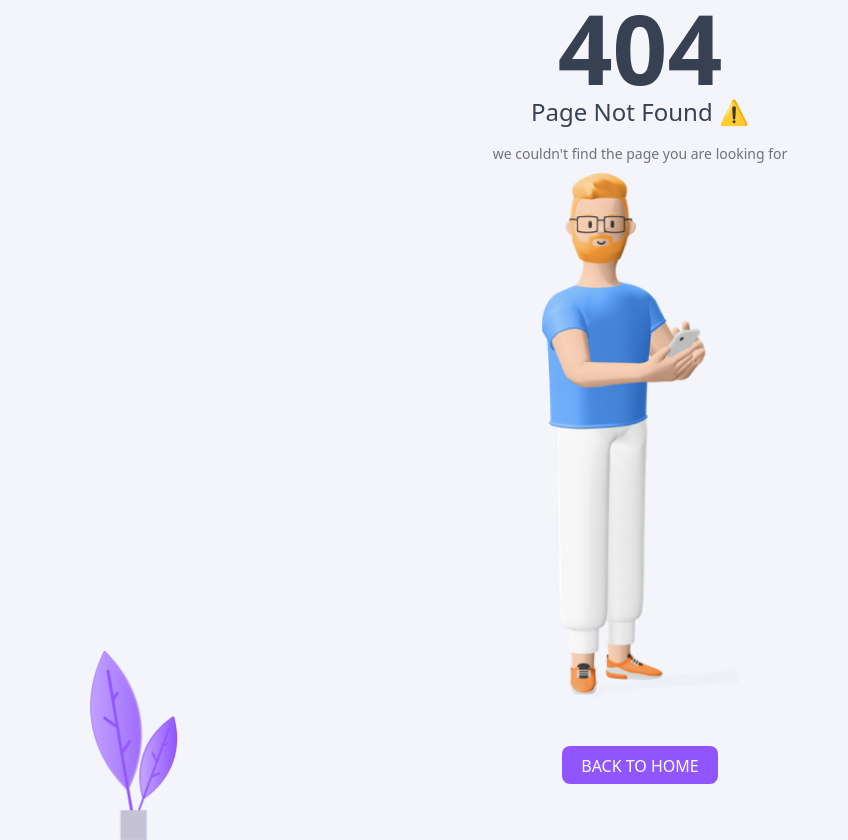
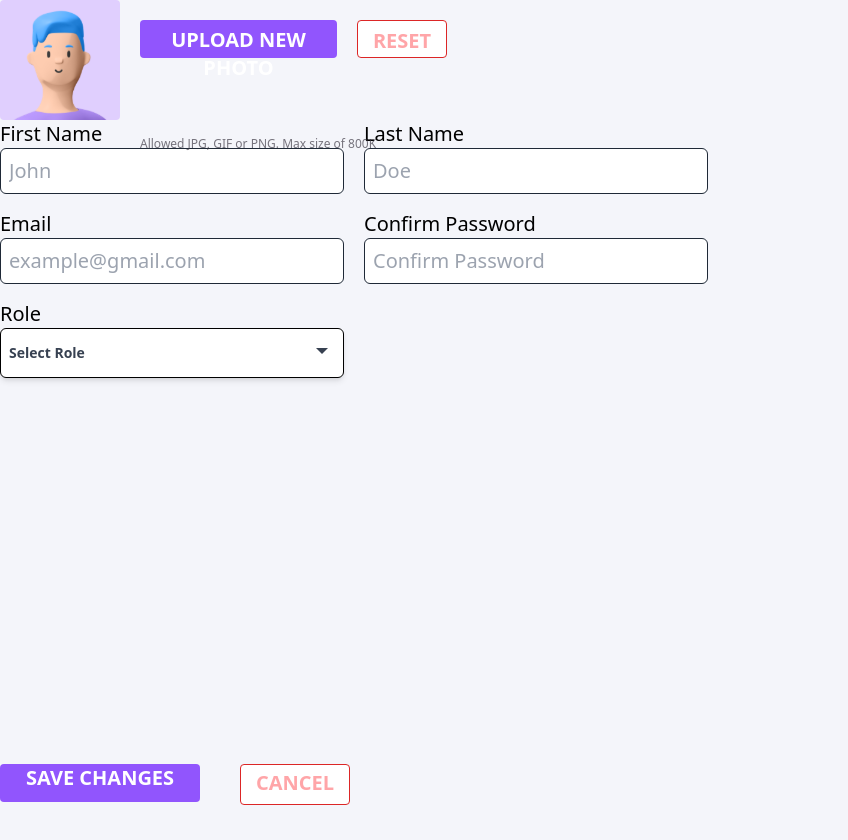
Before and after one commit to rizaldormdn/cms-react, a React (Create React App) app: page /author in a window 1280 px wide. Before the commit this address had no page. Shown: the whole page, without its empty margins (0-848 px from the left). After the commit the page ends 811 px from the top, so only its background shows below. Built offline with nearby package versions, Linux system fonts and the light colour scheme.

Commit message:
feat:create-feature

```diff
--- a/src/App.tsx
+++ b/src/App.tsx
@@ -5,6 +5,7 @@ import BadRequest from "./components/pages/BadRequest";
 import { BrowserRouter } from "react-router-dom";
 import Registration from "./components/pages/Registration";
 import SuccessPage from "./components/pages/SuccessPage";
+import Author from "./components/pages/Author";
 
 const App = () => {
 	return (
@@ -12,9 +13,11 @@ const App = () => {
 			<Routes>
 				<Route path="/" element={<Admin />} />
 				<Route path="/registration" element={<Registration />} />
+				<Route path="/author" element={<Author />} />
 				<Route path="/success" element={<SuccessPage />} />
         {/* Error Route */}
         <Route path="*" element={<BadRequest />} />
+
       </Routes>
     </BrowserRouter>
   );
--- a/src/components/atoms/Dropdown.tsx
+++ b/src/components/atoms/Dropdown.tsx
@@ -1,9 +1,67 @@
-import React from 'react'
+import React, { useState, useRef, useEffect } from 'react';
 
 const Dropdown = () => {
+  const [isOpen, setIsOpen] = useState(false);
+  const [selectedOption, setSelectedOption] = useState('Select Role');
+  const options = ['Author', 'Administrator'];
+  const ref = useRef<HTMLDivElement>(null);
+
+  const handleOutsideClick = (event: MouseEvent) => {
+    if (ref.current && !ref.current.contains(event.target as Node)) {
+      setIsOpen(false);
+    }
+  };
+
+  useEffect(() => {
+    document.addEventListener('mousedown', handleOutsideClick);
+    return () => {
+      document.removeEventListener('mousedown', handleOutsideClick);
+    };
+  }, []);
+
   return (
-    <div> <div className="select text-[14px]"> <select> <option>Author</option> <option>Administrator</option> </select> </div> </div>
-  )
-}
 
-export default Dropdown
+    <div className="relative inline-block" ref={ref}>
+      <p>Role</p>
+      <div>
+        <button
+          className="bg-white rounded-md w-[344px] h-[50px] text-sm font-semibold text-gray-700 shadow-md hover:bg-gray-100 focus:outline-none focus:ring-2 focus:ring-offset-2 focus:ring-indigo-500 text-left border border-black pl-2 "
+          onClick={() => setIsOpen(!isOpen)}
+        >
+
+          {selectedOption}
+          <svg
+            className={`absolute top-0 right-0 h-5 w-5 mt-10 mr-3 transition-transform duration-300 ${isOpen ? 'transform rotate-180' : ''
+              }`}
+            xmlns="http://www.w3.org/2000/svg"
+            viewBox="0 0 20 20"
+            fill="currentColor"
+          >
+            <path fillRule="evenodd" d="M10 14l6-6H4z" />
+          </svg>
+        </button>
+      </div>
+
+      {isOpen && (
+        <div className="origin-top-right absolute right-0 w-[344px] h-[50px] rounded-md shadow-lg bg-white ring-1 ring-black ring-opacity-5">
+          <div className="py-1">
+            {options.map((option, index) => (
+              <button
+                key={option}
+                onClick={() => {
+                  setSelectedOption(option);
+                  setIsOpen(false);
+                }}
+                className={`block w-full h-[50px] text-sm text-gray-700 hover:bg-gray-100 hover:text-gray-900 text-left ${index === 0 ? 'border-t' : ''} ${index === options.length - 1 ? 'border-b' : ''}`}
+              >
+                {option}
+              </button>
+            ))}
+          </div>
+        </div>
+      )}
+    </div>
+  );
+};
+
+export default Dropdown;
--- a/src/components/pages/Author.tsx
+++ b/src/components/pages/Author.tsx
@@ -33,11 +33,42 @@ const Author = () => {
             <div className=' text-[#3A3541AD] text-[12px] absolute ml-[140px] top-[130px]'>
                 Allowed JPG, GIF or PNG. Max size of 800K
             </div>
-            <div>
-                <InputCustom title="First Name" placeholder='Firstname' type='text' />
+            <div className='flex flex-wrap gap-5'>
+                <div className=' w-[344px] h-[90px]'>
+                    <InputCustom title="First Name" placeholder='John' type='text' />
+                </div>
+                <div className=' w-[344px] h-[90px]'>
+                    <InputCustom title="Last Name" placeholder='Doe' type='text' />
+                </div>
+            </div>
+
+            <div className='flex flex-wrap gap-5'>
+                <div className=' w-[344px] h-[90px]'>
+                    <InputCustom title="Email" placeholder='example@gmail.com' type='email' />
+                </div>
+                <div className=' w-[344px] h-[90px]'>
+                    <InputCustom title="Confirm Password" placeholder='Confirm Password' type='password' />
+                </div>
             </div>
             <div>
-                <Dropdown  />
+                <Dropdown />
+                <div className=' flex text-white rounded text-center py-1.5 font-semibold mt-[380px] gap-10  '>
+                    <div className='bg-[#9155FD] rounded w-[200px] h-[38px]'>
+                        <Button
+                            title="SAVE CHANGES" action={(e) => {
+                                alert("trigger");
+                            }}
+                        />
+                    </div>
+                    <div className='bg-white border rounded border-red-600 text-[#FF4C5180] w-[110px] h-[41px] py-1'>
+
+                        <Button
+                            title="CANCEL" action={(e) => {
+                                alert("trigger");
+                            }}
+                        />
+                    </div>
+                </div>
             </div>
         </div>
     )
--- a/src/components/templates/AdminTemplate.tsx
+++ b/src/components/templates/AdminTemplate.tsx
@@ -4,6 +4,7 @@ import Sidebar from "../organisms/Sidebar";
 import Footer from "../molecules/Footer";
 import Container from "../atoms/Container";
 import Login from "../pages/Login";
+import Author from "../pages/Author";
 
 type Props = {};
 
@@ -13,8 +14,9 @@ const AdminTemplate = (props: Props) => {
       <div className="flex flex-col justify-between w-full">
         <PrimaryNavbar />
         <Container>
-          Your content here
-          <Login />{" "}
+          {/* Your content here */}
+          {/* <Login />{" "} */}
+        <Author />
         </Container>
         <Footer
           established={false}
```
Also changed, not shown: src/assets/images/arrow-down-drop-circle-outline.svg (added).
